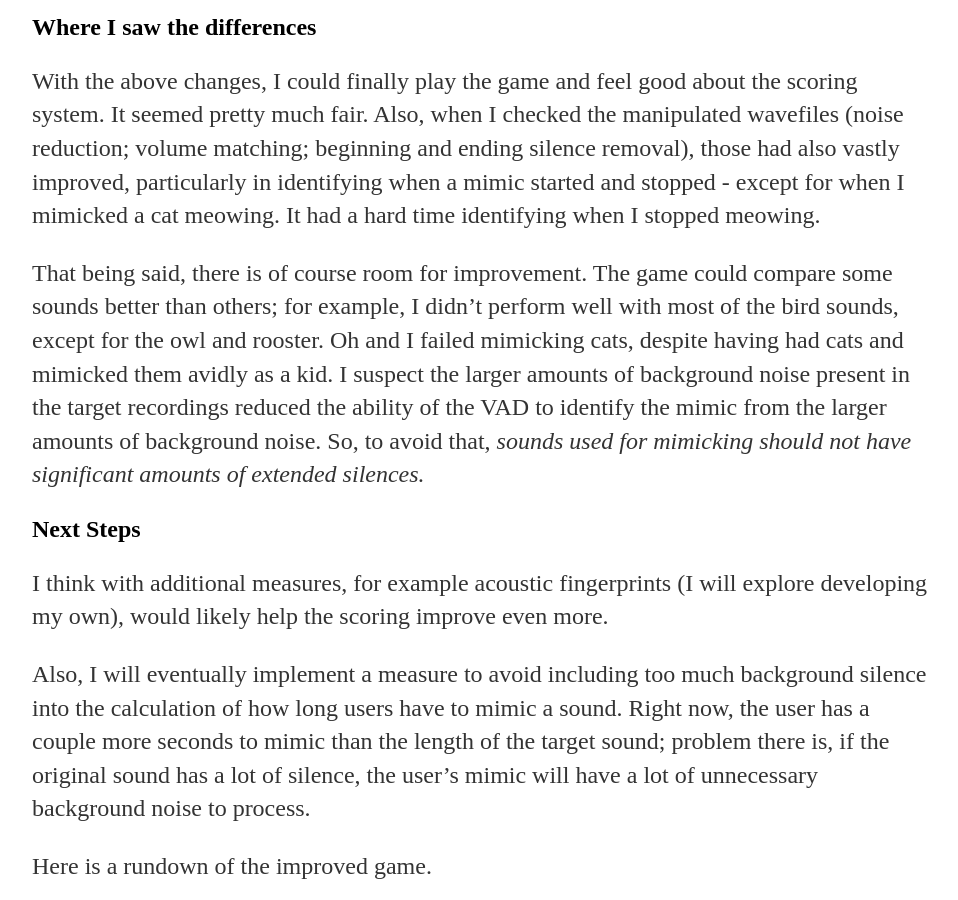
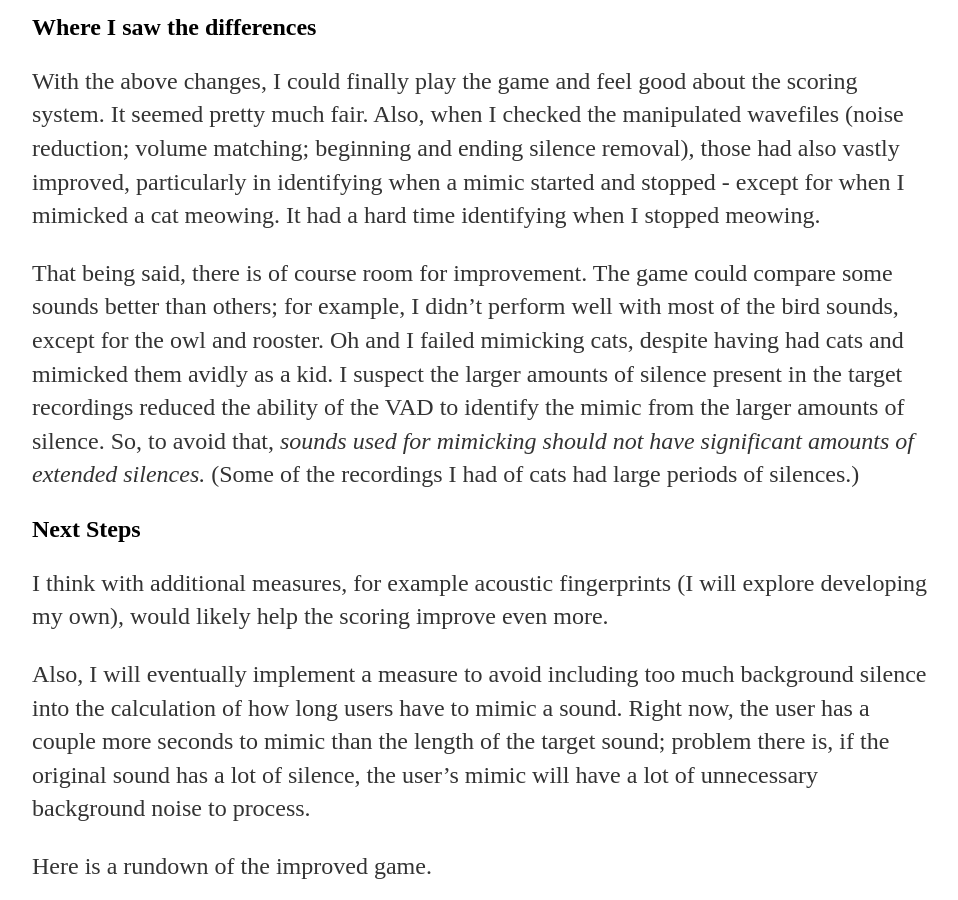
Before and after one commit to a-n-rose/a-n-rose.github.io, a Jekyll site: the page built from _posts/2018-09-15-mimic-master-improving-scores-round-2.md, in a window 1280 px wide and 900 px high, scrolled down 1406 px. Shown: the whole window, without its empty margins (160-1118 px from the left). Built offline with Jekyll 4.4.1, drawn with Linux system fonts in a browser that asks for light colours.

Commit message:
clarification: background noise --> silence

```diff
--- a/_posts/2018-09-15-mimic-master-improving-scores-round-2.md
+++ b/_posts/2018-09-15-mimic-master-improving-scores-round-2.md
@@ -26,7 +26,7 @@ The final score was the difference between the similiarity scores of the mimic t
 
 With the above changes, I could finally play the game and feel good about the scoring system. It seemed pretty much fair. Also, when I checked the manipulated wavefiles (noise reduction; volume matching; beginning and ending silence removal), those had also vastly improved, particularly in identifying when a mimic started and stopped - except for when I mimicked a cat meowing. It had a hard time identifying when I stopped meowing.
 
-That being said, there is of course room for improvement. The game could compare some sounds better than others; for example, I didn't perform well with most of the bird sounds, except for the owl and rooster. Oh and I failed mimicking cats, despite having had cats and mimicked them avidly as a kid. I suspect the larger amounts of background noise present in the target recordings reduced the ability of the VAD to identify the mimic from the larger amounts of background noise. So, to avoid that, *sounds used for mimicking should not have significant amounts of extended silences.*
+That being said, there is of course room for improvement. The game could compare some sounds better than others; for example, I didn't perform well with most of the bird sounds, except for the owl and rooster. Oh and I failed mimicking cats, despite having had cats and mimicked them avidly as a kid. I suspect the larger amounts of silence present in the target recordings reduced the ability of the VAD to identify the mimic from the larger amounts of silence. So, to avoid that, *sounds used for mimicking should not have significant amounts of extended silences.* (Some of the recordings I had of cats had large periods of silences.)
 
 ## Next Steps
 
```
